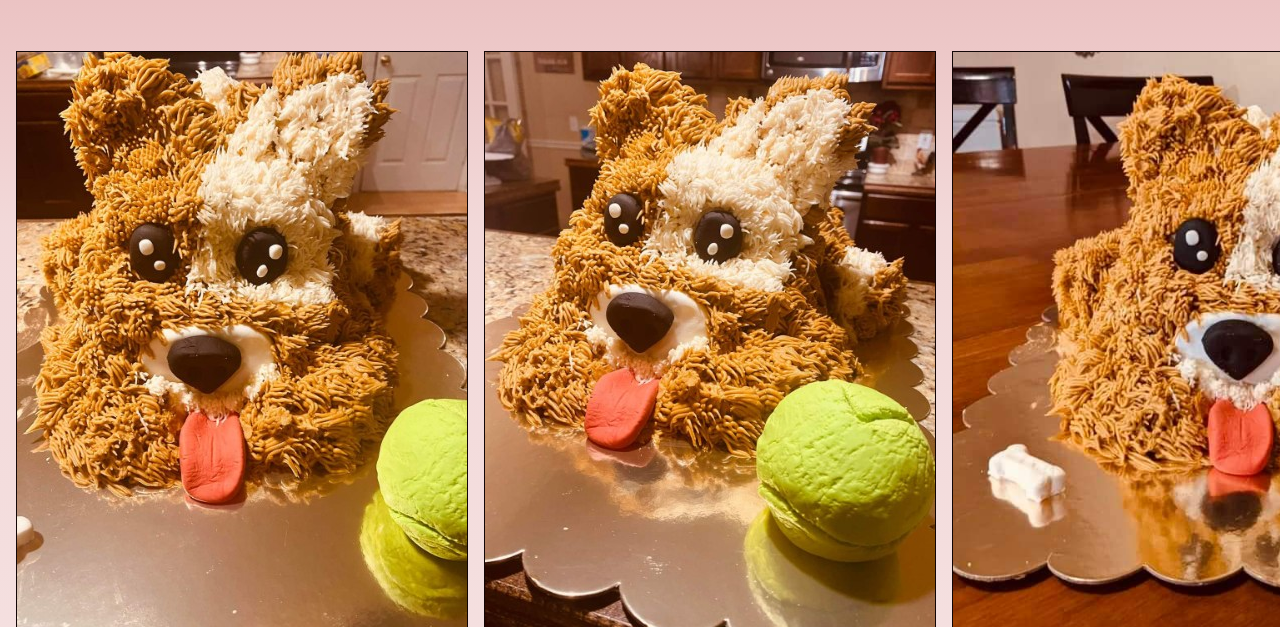
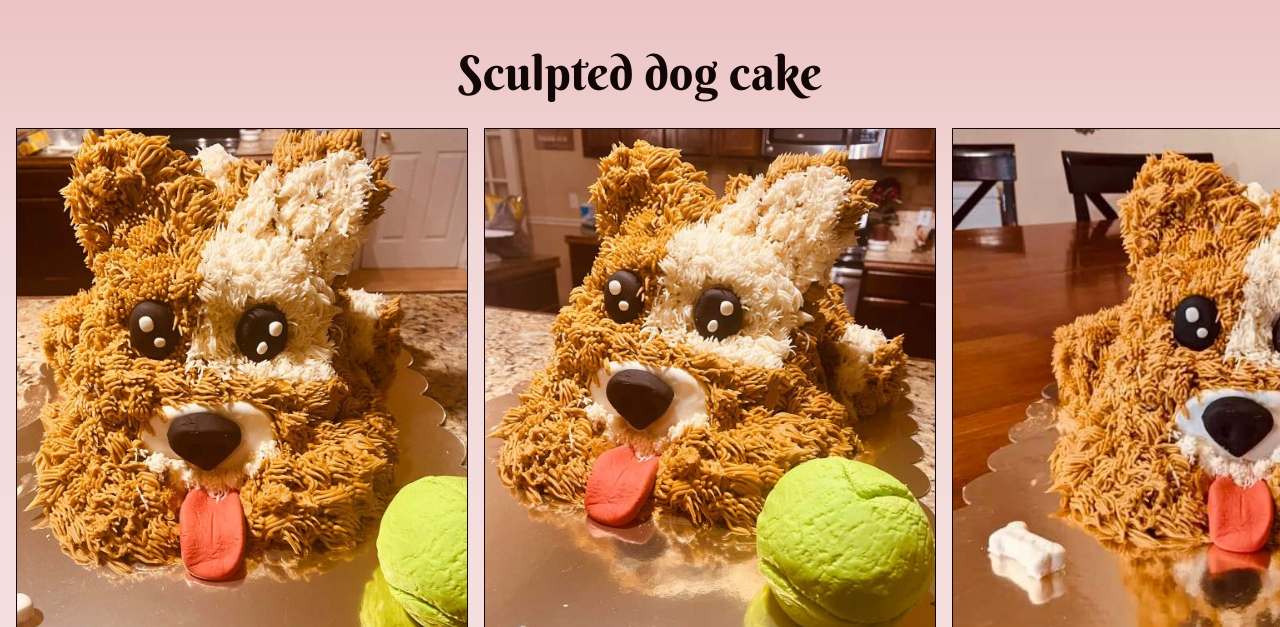
Before and after one commit to joshsurber/cakes, an Eleventy site: page cakes/dog.md in a window 1280 px wide. Shown: the part 173-800 px from the top of the page. Built offline with nearby package versions, Linux system fonts and the light colour scheme; Eleventy itself is replaced by a stand-in of ours; files that its build step writes are made by us from their sources; a web font is replaced by a local one.

Commit message:
Update cakes.html

```diff
--- a/_includes/cakes.html
+++ b/_includes/cakes.html
@@ -2,7 +2,7 @@
 layout: "base"
 ---
 
-<h2>{{ page.title }}</h2>
+<h2>{{ description }}</h2>
 
 <div class="gallery | flex snap | padding-5 width-100">
   {% for src in images %}
```
